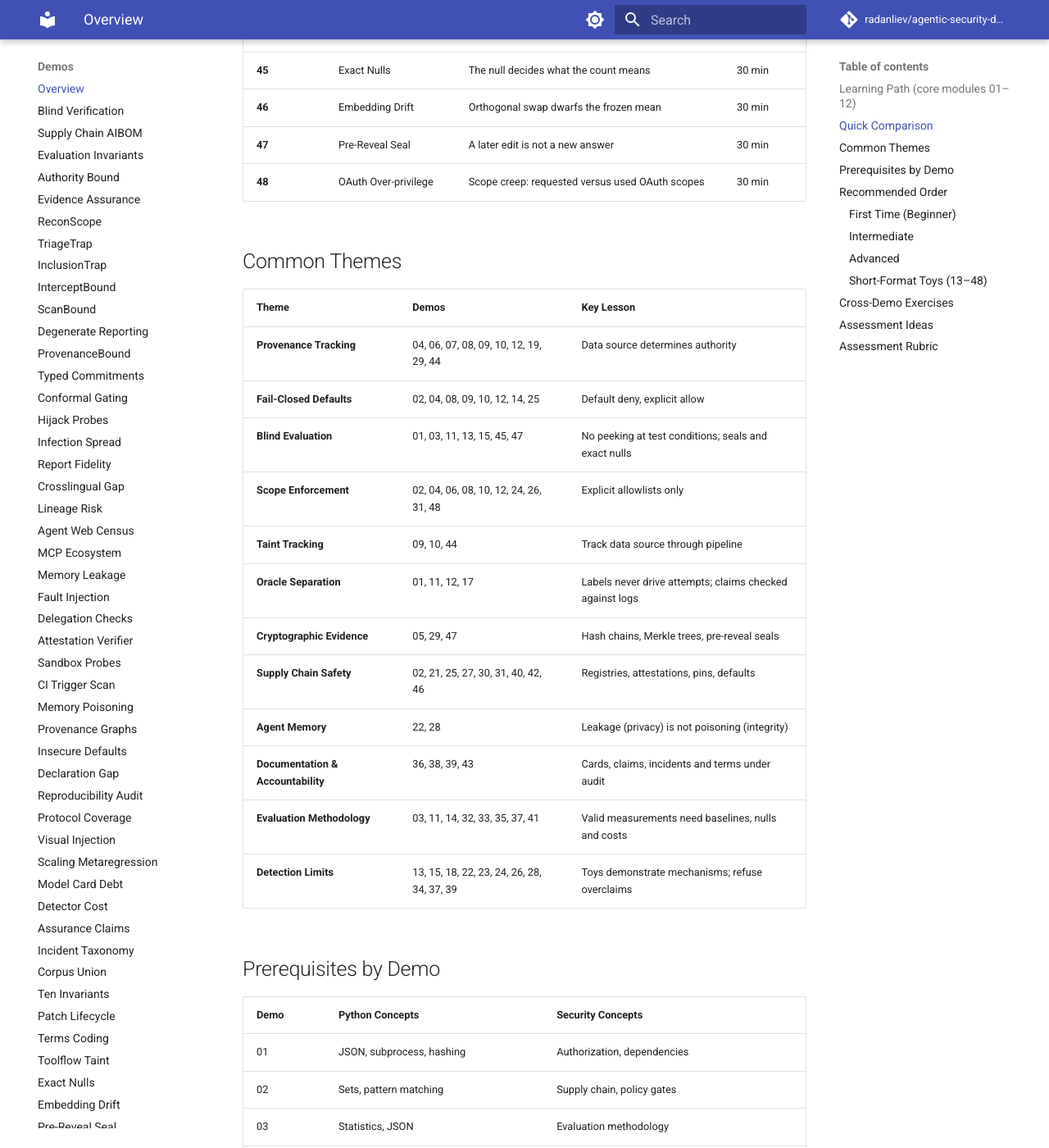
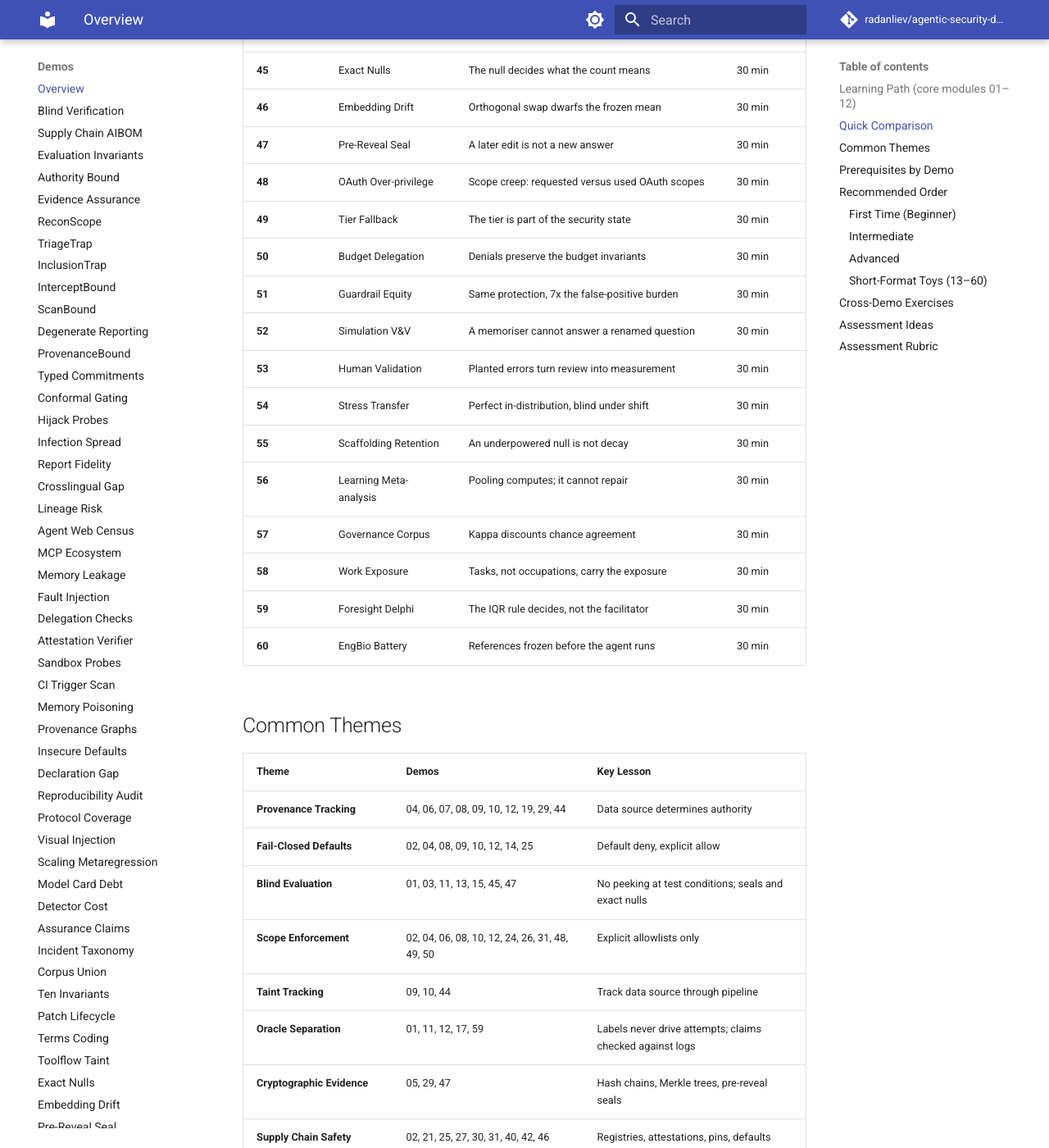
Before and after one commit to radanliev/agentic-security-demos, an MkDocs documentation site: the page built from docs/demos/overview.md, in a window 1280 px wide and 1400 px high, scrolled down 2779 px. Shown: the whole window at 82% size. Built offline with MkDocs 1.6.1 and Material for MkDocs 9.7.7, drawn with Linux system fonts in a browser that asks for light colours; comment, search, counter and statistics services are not loaded; some of the changed text lies outside the part shown.

Commit message:
docs: rebalance AsiaCCS slate to 7, move 15 demos to ICML/USENIX C2/CSF/DSN/CSCW/FAccT; add teaching pages 49-60

```diff
--- a/docs/demos/overview.md
+++ b/docs/demos/overview.md
@@ -1,6 +1,6 @@
 # Demos Overview
 
-The catalogue now covers **48 demos**: 12 course-format modules (01–12, with full labs) and 36 short-format teaching toys (13–48, ~30 min each). The path diagram below shows the core progression through the 12 course modules; see the Quick Comparison table for all 48.
+The catalogue now covers **60 demos**: 12 course-format modules (01–12, with full labs) and 48 short-format teaching toys (13–60, ~30 min each). The path diagram below shows the core progression through the 12 course modules; see the Quick Comparison table for all 60.
 
 ## Learning Path (core modules 01–12)
 
@@ -79,6 +79,18 @@ graph TD
 | **46** | Embedding Drift | Orthogonal swap dwarfs the frozen mean | 30 min |
 | **47** | Pre-Reveal Seal | A later edit is not a new answer | 30 min |
 | **48** | OAuth Over-privilege | Scope creep: requested versus used OAuth scopes | 30 min |
+| **49** | Tier Fallback | The tier is part of the security state | 30 min |
+| **50** | Budget Delegation | Denials preserve the budget invariants | 30 min |
+| **51** | Guardrail Equity | Same protection, 7x the false-positive burden | 30 min |
+| **52** | Simulation V&V | A memoriser cannot answer a renamed question | 30 min |
+| **53** | Human Validation | Planted errors turn review into measurement | 30 min |
+| **54** | Stress Transfer | Perfect in-distribution, blind under shift | 30 min |
+| **55** | Scaffolding Retention | An underpowered null is not decay | 30 min |
+| **56** | Learning Meta-analysis | Pooling computes; it cannot repair | 30 min |
+| **57** | Governance Corpus | Kappa discounts chance agreement | 30 min |
+| **58** | Work Exposure | Tasks, not occupations, carry the exposure | 30 min |
+| **59** | Foresight Delphi | The IQR rule decides, not the facilitator | 30 min |
+| **60** | EngBio Battery | References frozen before the agent runs | 30 min |
 
 ## Common Themes
 
@@ -87,15 +99,15 @@ graph TD
 | **Provenance Tracking** | 04, 06, 07, 08, 09, 10, 12, 19, 29, 44 | Data source determines authority |
 | **Fail-Closed Defaults** | 02, 04, 08, 09, 10, 12, 14, 25 | Default deny, explicit allow |
 | **Blind Evaluation** | 01, 03, 11, 13, 15, 45, 47 | No peeking at test conditions; seals and exact nulls |
-| **Scope Enforcement** | 02, 04, 06, 08, 10, 12, 24, 26, 31, 48 | Explicit allowlists only |
+| **Scope Enforcement** | 02, 04, 06, 08, 10, 12, 24, 26, 31, 48, 49, 50 | Explicit allowlists only |
 | **Taint Tracking** | 09, 10, 44 | Track data source through pipeline |
-| **Oracle Separation** | 01, 11, 12, 17 | Labels never drive attempts; claims checked against logs |
+| **Oracle Separation** | 01, 11, 12, 17, 59 | Labels never drive attempts; claims checked against logs |
 | **Cryptographic Evidence** | 05, 29, 47 | Hash chains, Merkle trees, pre-reveal seals |
 | **Supply Chain Safety** | 02, 21, 25, 27, 30, 31, 40, 42, 46 | Registries, attestations, pins, defaults |
-| **Agent Memory** | 22, 28 | Leakage (privacy) is not poisoning (integrity) |
-| **Documentation & Accountability** | 36, 38, 39, 43 | Cards, claims, incidents and terms under audit |
-| **Evaluation Methodology** | 03, 11, 14, 32, 33, 35, 37, 41 | Valid measurements need baselines, nulls and costs |
-| **Detection Limits** | 13, 15, 18, 22, 23, 24, 26, 28, 34, 37, 39 | Toys demonstrate mechanisms; refuse overclaims |
+| **Agent Memory** | 22, 28 |\n| **Human & Societal Measurement** | 51, 53, 56, 57, 58, 59 | Measured claims need samples, codebooks and predeclared rules | Leakage (privacy) is not poisoning (integrity) |
+| **Documentation & Accountability** | 36, 38, 39, 43, 57, 58 | Cards, claims, incidents and terms under audit |
+| **Evaluation Methodology** | 03, 11, 14, 32, 33, 35, 37, 41, 52, 53, 54, 55, 56, 60 | Valid measurements need baselines, nulls and costs |
+| **Detection Limits** | 13, 15, 18, 22, 23, 24, 26, 28, 34, 37, 39, 51, 54 | Toys demonstrate mechanisms; refuse overclaims |
 
 ## Prerequisites by Demo
 
@@ -149,6 +161,18 @@ graph TD
 | 45 | Combinatorics | Hypergeometric null, significance |
 | 46 | Cosine similarity | Embedding drift |
 | 47 | Hashing, chaining | Commitment seals |
+| 49 | State machines | Tier-dependent authority, re-validation |
+| 50 | Trees, arithmetic | Budget invariants, fan-out caps |
+| 51 | Rates, ratios | Guardrail fairness, accessibility equity |
+| 52 | Errors, probing | Simulator V&V, contamination probes |
+| 53 | Sampling | Planted-error validation |
+| 54 | Confusion matrices | Distribution shift, recall collapse |
+| 55 | Power arithmetic | Two-arm trials, effect retention |
+| 56 | Inverse-variance weights | Fixed-effect meta-analysis, Q |
+| 57 | Agreement tables | Codebooks, Cohen's kappa |
+| 58 | Weighted means | Task-level exposure, agentic share |
+| 59 | Quartiles | Delphi consensus, briefing hashes |
+| 60 | Reference checks | Predeclared grading, engbio safety |
 
 ## Recommended Order
 
@@ -170,11 +194,11 @@ graph TD
 11. **11** Degenerate Reporting — Audit any evaluation, including your own
 12. **12** ProvenanceBound — Provenance-aware authorization for untrusted content
 
-### Short-Format Toys (13–48)
+### Short-Format Toys (13–60)
 Each is one teaching toy (~30 min, standard library only): run the tests, run the script, read the table.
 1. **13–17, 19–21** — Pipeline and intelligence toys: agreement gates, conformal gating, probes, spread, claims-vs-logs, lineage, censuses
 2. **22–34, 36–44** — Capability, memory, supply-chain and documentation toys: injection channels, leakage, faults, delegation, attestations, sandboxes, defaults, coding exercises, lifecycle
-3. **45–48** — Measurement toys: exact nulls, embedding shifts, pre-reveal seals, OAuth over-privilege (pairs with 01)
+3. **45–48** — Measurement toys: exact nulls, embedding shifts, pre-reveal seals, OAuth over-privilege (pairs with 01)\n4. **49–60** — Agentic-operations and measurement toys: tier fallback, budget delegation, guardrail equity, simulator V&V, human validation, stress transfer, analytic power, meta-analysis, governance coding, work exposure, Delphi foresight, engbio battery
 
 ## Cross-Demo Exercises
 
--- a/mkdocs.yml
+++ b/mkdocs.yml
@@ -96,6 +96,18 @@ nav:
     - Embedding Drift: demos/46-embedding-drift.md
     - Pre-Reveal Seal: demos/47-blind-seal.md
     - OAuth Over-privilege: demos/48-oauth-overprivilege.md
+    - Tier Fallback: demos/49-tier-fallback.md
+    - Budget Delegation: demos/50-budget-delegation.md
+    - Guardrail Equity: demos/51-guardrail-equity.md
+    - Simulation V&V: demos/52-simulation-vv.md
+    - Human Validation: demos/53-human-validation.md
+    - Stress Transfer: demos/54-stress-transfer.md
+    - Scaffolding Retention: demos/55-scaffolding-retention.md
+    - Learning Meta-analysis: demos/56-learning-metaanalysis.md
+    - Governance Corpus: demos/57-governance-corpus.md
+    - Work Exposure: demos/58-work-exposure.md
+    - Foresight Delphi: demos/59-foresight-delphi.md
+    - EngBio Battery: demos/60-engbio-battery.md
   - Tutorials:
     - Beginner Exercises: tutorials/beginner.md
     - Standard Exercises: tutorials/standard.md
```
Also changed, not shown: CHANGELOG.md (+4 -0 lines), README.md (+32 -32 lines), docs/demos/49-tier-fallback.md (added, +44 -0 lines), docs/demos/50-budget-delegation.md (added, +47 -0 lines), docs/demos/51-guardrail-equity.md (added, +50 -0 lines), docs/demos/52-simulation-vv.md (added, +49 -0 lines), docs/demos/53-human-validation.md (added, +42 -0 lines), docs/demos/54-stress-transfer.md (added, +47 -0 lines), docs/demos/55-scaffolding-retention.md (added, +42 -0 lines), docs/demos/56-learning-metaanalysis.md (added, +48 -0 lines), docs/demos/57-governance-corpus.md (added, +49 -0 lines), docs/demos/58-work-exposure.md (added, +41 -0 lines), docs/demos/59-foresight-delphi.md (added, +40 -0 lines), docs/demos/60-engbio-battery.md (added, +48 -0 lines).
